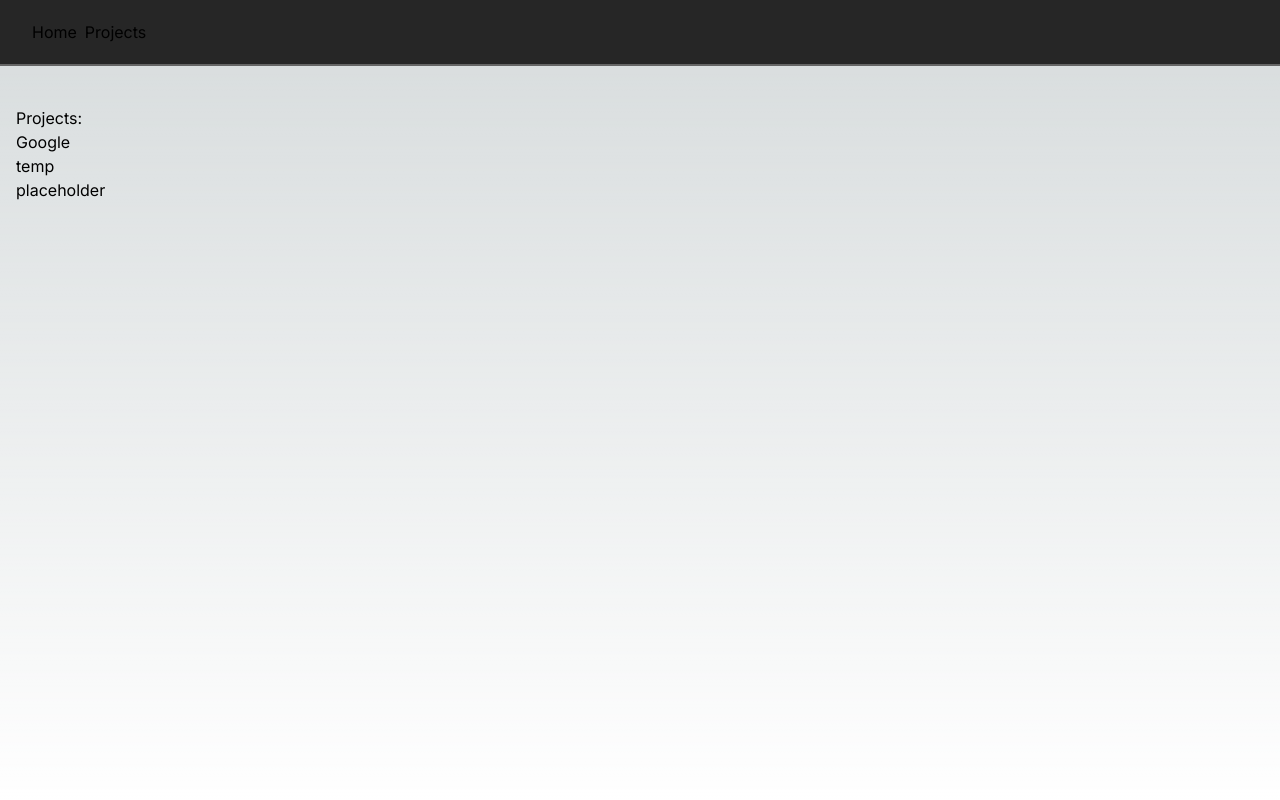
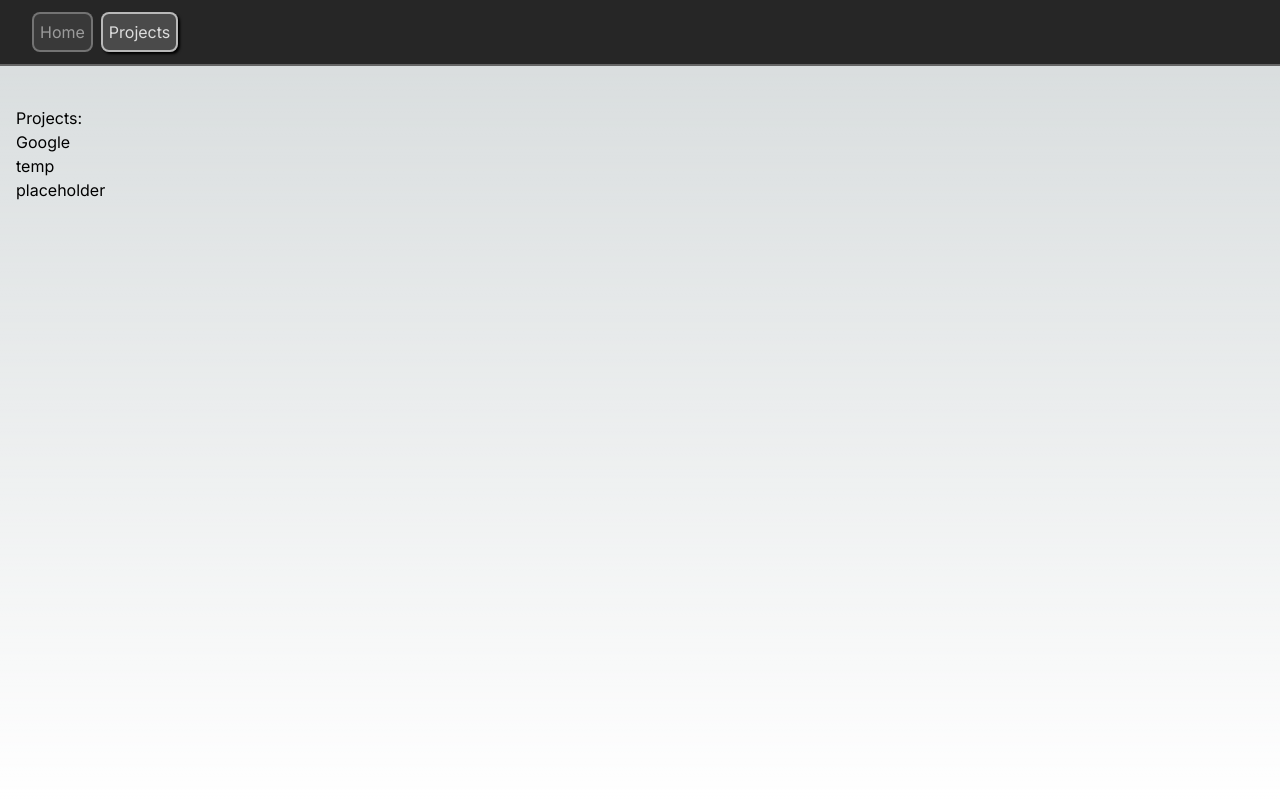
Before and after one commit to Halvor0808/my_website, a Next.js app in the folder website/: page /projects in a window 1280 px wide. Shown: the top 800 px of the page. Built offline with nearby package versions, Linux system fonts and the light colour scheme.

Commit message:
NAV Conditional styling with hovering

```diff
--- a/website/src/app/globals.css
+++ b/website/src/app/globals.css
@@ -55,3 +55,28 @@ table {
 td {
   padding: 3px 0;
 }
+
+.navTab {
+  padding: 6px;
+  border-radius: 0.5rem;
+  color: rgb(155, 155, 155);
+  background-color: rgba(76, 76, 76, 0.5);
+  border: 2px solid rgba(127, 127, 127, 0.84);
+}
+
+.navTab:hover {
+  color: whitesmoke;
+  background-color: rgba(110, 110, 110, 0.5);
+  border: 2px solid rgba(206, 206, 206, 0.84);
+  box-shadow: 2px 2px 5px #000000;
+  text-shadow: 2px 2px 3px #000000;
+
+}
+
+.activeTab {
+  height: auto;
+  color: rgba(245, 245, 245, 0.864);
+  background-color: rgba(110, 110, 110, 0.5);
+  border: 2px solid rgba(206, 206, 206, 0.84);
+  box-shadow: 2px 2px 2.5px #000000;
+}
```
